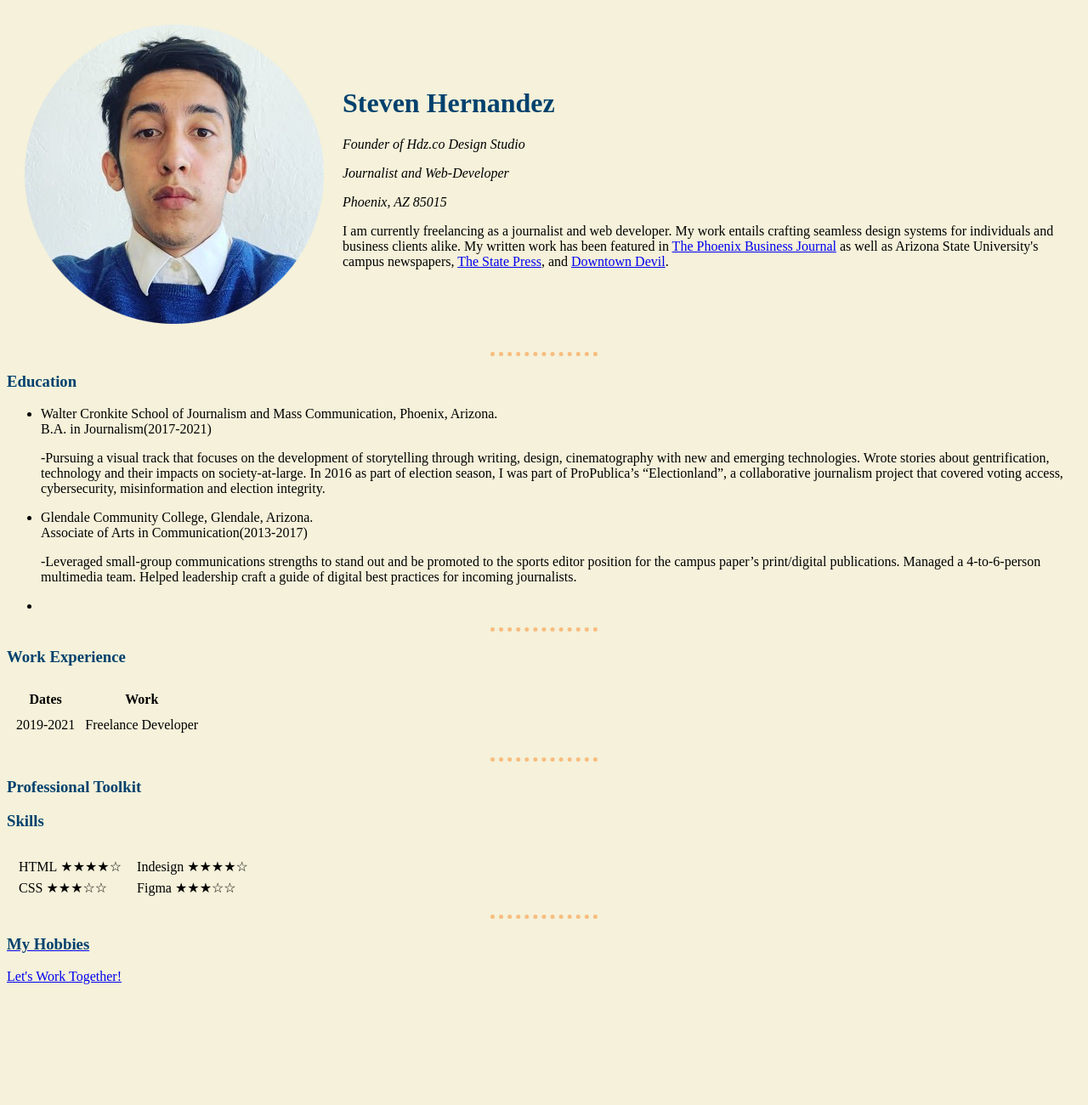
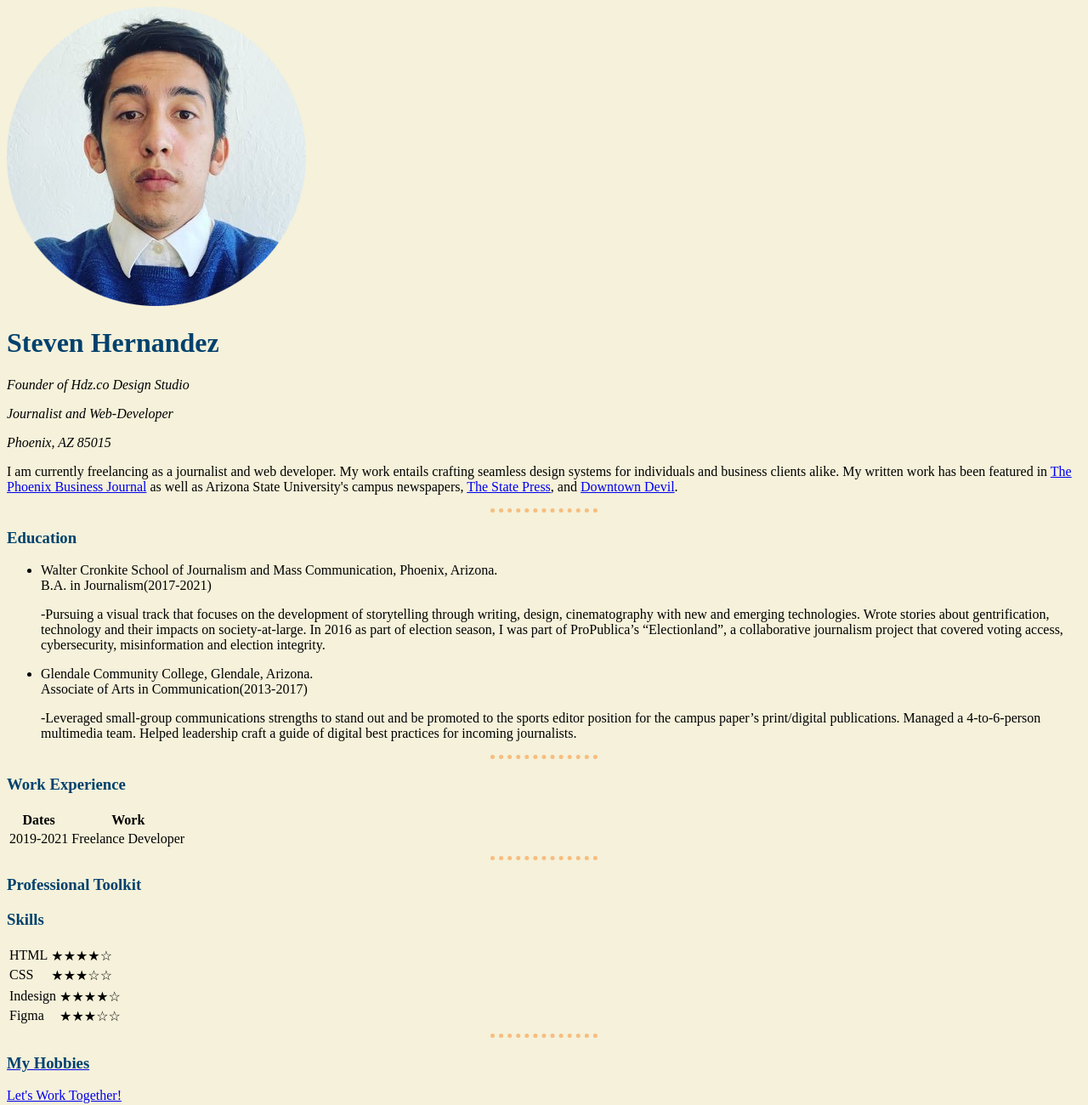
Before and after one commit to AzucarKaffe420/HTML-Personal-Site, a plain HTML site: page index.html in a window 1280 px wide. Shown: the whole page at 85% size. Before the commit the page ends 1166 px from the top, so only its background shows below. Drawn offline with Linux system fonts and the light colour scheme.

Commit message:
Update index.html
got help

```diff
--- a/index.html
+++ b/index.html
@@ -3,6 +3,7 @@
 
 <head>
   <meta charset="utf-8">
+  <meta name="viewport" content="width=device-width, initial-scale=1.0">
   <meta name="description" content="About Steven Hernandez">
   <meta name="keywords" content="web developer,journalist, user experience">
   <meta name="author" content="Steven Hernandez">
@@ -10,28 +11,25 @@
   <title>About me</title>
 </head>
 
-
 <body>
-  <table cellspacing="20">
-    <tr>
-      <td><img src="images/steven_profileimage.png" alt="Steven profile image"></td>
-      <td><h1>Steven Hernandez</h1>
+  <div class="container">
+    <div class="profile">
+      <img src="images/steven_profileimage.png" alt="Steven profile image">
+      <h1>Steven Hernandez</h1>
       <p><em>Founder of Hdz.co Design Studio</em></p>
       <p><em>Journalist and Web-Developer</em></p>
       <p><em>Phoenix, AZ 85015</em></p>
-      <p>I am currently freelancing as a journalist and web developer. My work entails crafting seamless design systems for individuals and business clients alike. My written work has been featured in <a href="https://www.bizjournals.com/phoenix/newssearch/results/_author/Steven+Hernandez?market=phoenix&q=steven+hernandez" target="_blank">The Phoenix Business Journal</a> as well as Arizona State University's campus newspapers, <a href="https://www.statepress.com/staff/steven-hernandez#" target="_blank">The State Press</a>, and <a href="https://downtowndevil.com/author/shernandez/" target="_blank">Downtown Devil</a>.</p></td>
-    </tr>
-  </table>
+      <p>I am currently freelancing as a journalist and web developer. My work entails crafting seamless design systems for individuals and business clients alike. My written work has been featured in <a href="https://www.bizjournals.com/phoenix/newssearch/results/_author/Steven+Hernandez?market=phoenix&q=steven+hernandez" target="_blank">The Phoenix Business Journal</a> as well as Arizona State University's campus newspapers, <a href="https://www.statepress.com/staff/steven-hernandez#" target="_blank">The State Press</a>, and <a href="https://downtowndevil.com/author/shernandez/" target="_blank">Downtown Devil</a>.</p>
+    </div>
     <hr>
     <h3>Education</h3>
-  <ul type="disc">
+    <ul>
       <li>Walter Cronkite School of Journalism and Mass Communication, Phoenix, Arizona.<br>B.A. in Journalism(2017-2021)<p>-Pursuing a visual track that focuses on the development of storytelling through writing, design, cinematography with new and emerging technologies. Wrote stories about gentrification, technology and their impacts on society-at-large. In 2016 as part of election season, I was part of ProPublica’s “Electionland”, a collaborative journalism project that covered voting access, cybersecurity, misinformation and election integrity.</p></li>
       <li>Glendale Community College, Glendale, Arizona.<br>Associate of Arts in Communication(2013-2017)<p>-Leveraged small-group communications strengths to stand out and be promoted to the sports editor position for the campus paper’s print/digital publications. Managed a 4-to-6-person multimedia team. Helped leadership craft a guide of digital best practices for incoming journalists.</p></li>
-    <li></li>
     </ul>
     <hr>
     <h3>Work Experience</h3>
-  <table cellspacing="10">
+    <table class="work-experience">
       <thead>
         <tr>
           <th>Dates</th>
@@ -43,58 +41,37 @@
           <td>2019-2021</td>
           <td>Freelance Developer</td>
         </tr>
-
-      <tr>
-
-      </tr>
       </tbody>
     </table>
     <hr>
     <h3>Professional Toolkit</h3>
-
     <h3>Skills</h3>
-
-<table cellspacing="10">
-  <tr>
-    <td><table>
+    <div class="skills">
+      <table>
         <tr>
           <td>HTML</td>
           <td>★★★★☆</td>
         </tr>
-
-  </table>
-
-  <table>
         <tr>
           <td>CSS</td>
           <td>★★★☆☆</td>
         </tr>
       </table>
-</td>
-    <td><table>
+      <table>
         <tr>
           <td>Indesign</td>
           <td>★★★★☆</td>
         </tr>
-
-  </table>
-
-  <table>
         <tr>
           <td>Figma</td>
           <td>★★★☆☆</td>
         </tr>
-  </table></td>
-  </tr>
       </table>
-
-
-
-
-
+    </div>
     <hr>
     <a href="hobbies.html"><h3>My Hobbies</h3></a>
     <a href="contact.html">Let's Work Together!</a>
+  </div>
 </body>
 
 </html>
```
Lines whose indentation alone changed are shown as unchanged.
